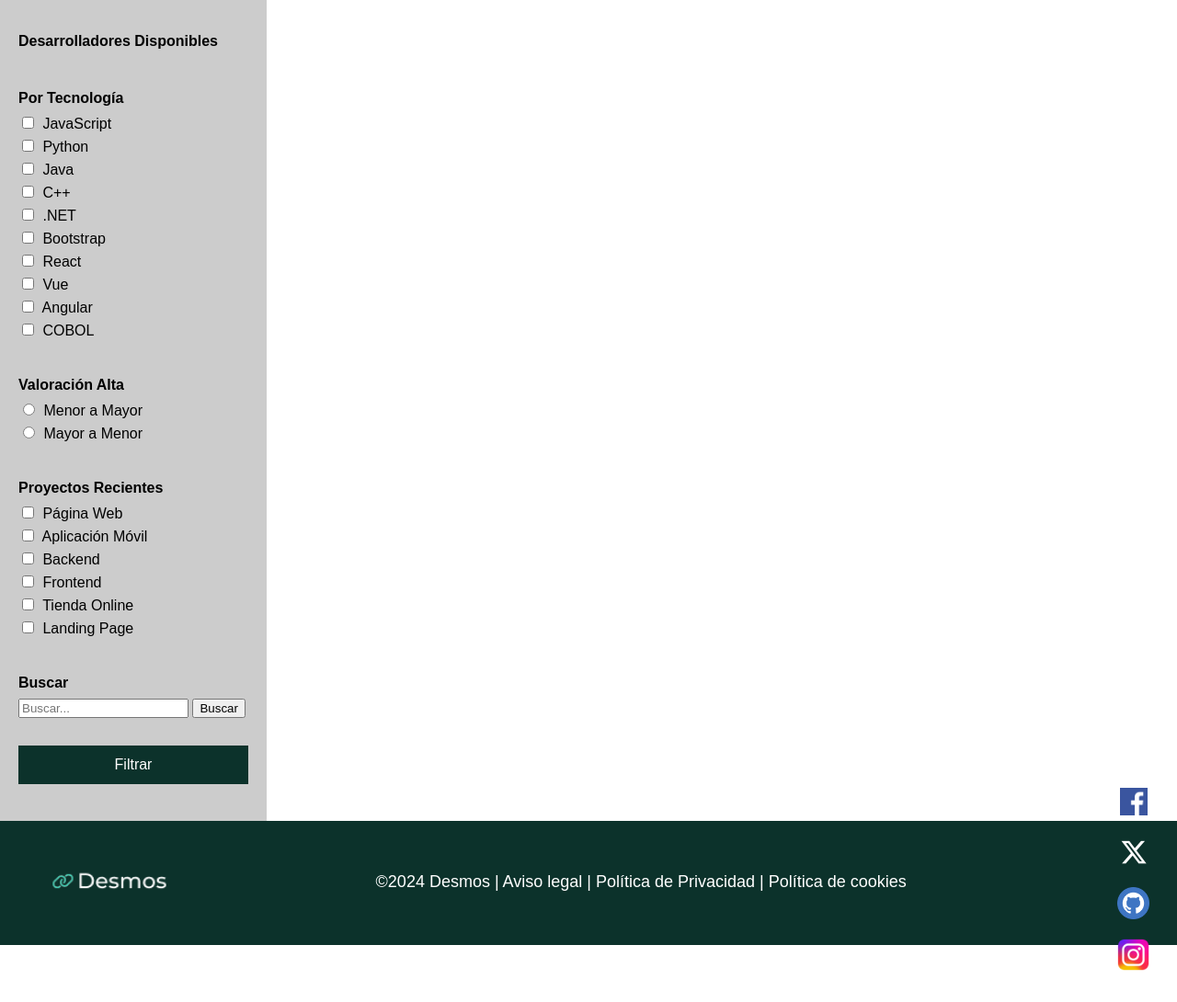
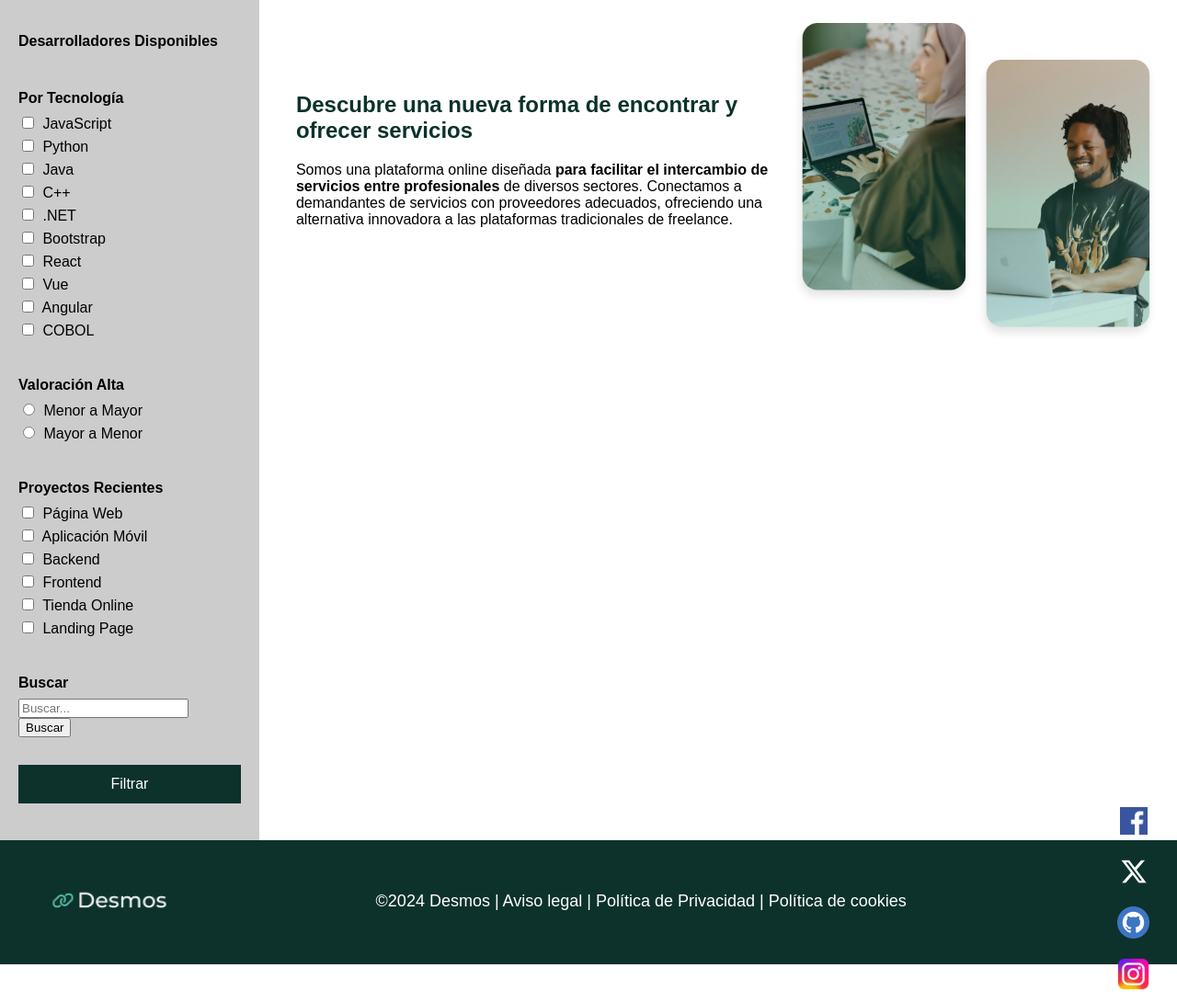
Before and after one commit to JonathanADB/firstHackaton, a plain HTML site: page index.html in a window 1280 px wide. Shown: the whole page at 92% size. Before the commit the page ends 1069 px from the top, so only its background shows below. Drawn offline with Linux system fonts and the light colour scheme; a script that the page names is missing.

Commit message:
add info web

```diff
--- a/index.html
+++ b/index.html
@@ -1,13 +1,16 @@
 <!DOCTYPE html>
 <html lang="es">
+
 <head>
   <meta charset="UTF-8">
   <meta name="viewport" content="width=device-width, initial-scale=1.0">
   <title>Desmos</title>
   <link rel="stylesheet" href="style.css">
 </head>
+
 <body>
 
+  <div class="container">
     <div class="developer-filter">
       <div class="filter-section">
         <h3>Desarrolladores Disponibles</h3>
@@ -55,18 +58,33 @@
       </div>
     </div>
 
-
+    <div class="info-web">
+      <div>
+        <div class="images-container">
+          <img src="./img/girl_infoweb.png" alt="Chica con portátil" class="img-girl">
+          <img src="./img/boy_infoweb.png" alt="Chico con portátil" class="img-boy">
+        </div>
+        <h2>Descubre una nueva forma de encontrar y ofrecer servicios</h2>
+        <p>Somos una plataforma online diseñada <strong>para facilitar el intercambio de servicios entre
+            profesionales</strong> de diversos sectores. Conectamos a demandantes de servicios con proveedores
+          adecuados,
+          ofreciendo una alternativa innovadora a las plataformas tradicionales de freelance.</p>
+      </div>
+    </div>
+  </div>
 
 
 
   <footer class="container-footer">
     <div class="contenido-footer">
       <img src="./img/logo_Desmos.png" alt="Logo de la empresa" class="footer-logo">
-        <a href="terminos_y_condiciones.html" class="terms-link">©2024 Desmos | Aviso legal | Política de Privacidad | Política de cookies</a>
+      <a href="terminos_y_condiciones.html" class="terms-link">©2024 Desmos | Aviso legal | Política de Privacidad |
+        Política de cookies</a>
       <div class="social-icons">
         <a href="https://es-es.facebook.com/"><img src="./img/facebook.png" alt="Facebook" class="logo"></a>
         <a href="https://twitter.com/"><img src="./img/twitter.png" alt="Twitter" class="logo"></a>
-            <a href="https://github.com/BeatrizCPerez/Desmos"><img src="./img/github.png" alt="Github" class="logo_grande"></a>
+        <a href="https://github.com/BeatrizCPerez/Desmos"><img src="./img/github.png" alt="Github"
+            class="logo_grande"></a>
         <a href="https://www.instagram.com/"><img src="./img/instagram.png" alt="Instagram" class="logo_grande"></a>
       </div>
     </div>
@@ -74,4 +92,5 @@
   <script src="script-filtro.js"></script>
 
 </body>
+
 </html>
--- a/style.css
+++ b/style.css
@@ -2,6 +2,12 @@ body {
     margin: 0;
     padding: 0;
     font-family: Arial, sans-serif;
+}
+
+.container {
+    display: flex;
+    justify-content: space-between;
+    align-items: flex-start;
 }
 
 
@@ -53,10 +59,54 @@ body {
     width: 100%;
 }
 
+/*-------------------------- Información web ---------------------*/
+.info-web {
+    width: calc(100% - 250px - 40px);
+    padding: 20px;
+    position: relative;
+    display: flex;
+    justify-content: left;
+    align-items: left;
+    float: left;
+}
+
+.info-web h2,
+.info-web p {
+    text-align: left;
+    margin-left: 20px;
+}
+
+h2 {
+    padding-top: 60px;
+    color: #0C322B;
+}
+
+.images-container {
+    display: flex;
+    align-items: flex-end;
+    top: 70px;
+    right: 20px;
+    float: right;
+}
+
+
+.images-container img {
+    width: 200px;
+    height: auto;
+}
+
+.img-boy {
+    padding-top: 20px;
+}
+
+.img-girl {
+    padding-bottom: 40px;
+}
 
 
 
-  /* //-------Footer---------------------- */
+
+/* //-------Footer---------------------- */
 
 .container-footer {
     background-color: #0C322B;
@@ -64,7 +114,8 @@ body {
     text-align: center;
     padding: 40px;
     position: relative;
-    width: 100%; /* Hacer que el footer ocupe el 100% del ancho */
+    width: 100%;
+    /* Hacer que el footer ocupe el 100% del ancho */
     box-sizing: border-box;
 }
 
@@ -85,7 +136,7 @@ body {
     margin: 200px;
 }
 
-.contenido-footer{
+.contenido-footer {
     margin: 0 auto;
     max-width: 1400px;
 }
@@ -106,13 +157,13 @@ body {
 }
 
 
-.logo{
+.logo {
     height: 30px;
     width: 30px;
     padding: 10px;
 }
 
-.logo_grande{
+.logo_grande {
     height: 35px;
     width: 35px;
     padding: 8px
```
Also changed, not shown: img/boy_infoweb.png (added), img/girl_infoweb.png (added). Lines whose indentation alone changed are shown as unchanged.
